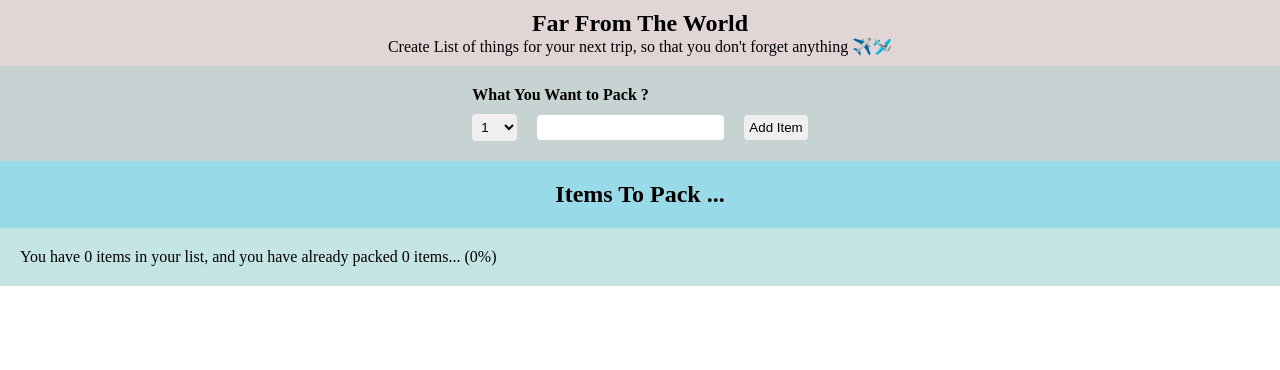
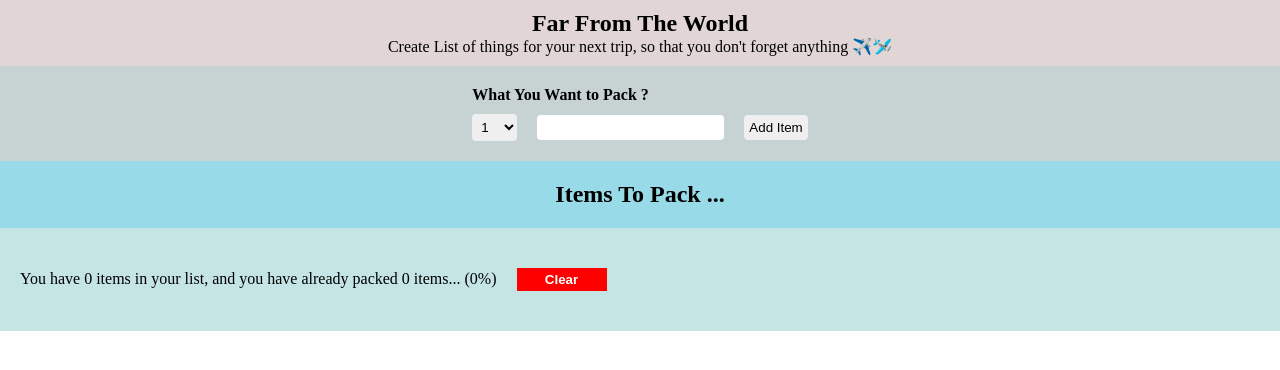
Before and after one commit to ShashankShekhar9839/Reactjs, a React (Vite) app in the folder packing-list/: page / in a window 1280 px wide. Shown: the top 370 px of the page. Built offline with nearby package versions, Linux system fonts and the light colour scheme.

Commit message:
clear feature added

```diff
--- a/packing-list/src/App.jsx
+++ b/packing-list/src/App.jsx
@@ -24,6 +24,10 @@ function App() {
     );
   };
 
+  const handleClear = () => {
+    setItems([]);
+  };
+
   useEffect(() => {
     console.log(items);
   }, [items]);
@@ -37,7 +41,7 @@ function App() {
         onDeleteItem={handleDeleteItem}
         onItemToggle={handleCheckedItem}
       />
-      <Footer items={items} />
+      <Footer items={items} onClear={handleClear} />
     </div>
   );
 }
--- a/packing-list/src/components/Footer.jsx
+++ b/packing-list/src/components/Footer.jsx
@@ -1,7 +1,7 @@
 import React from "react";
 import "../css/footer.css";
 
-const Footer = ({ items }) => {
+const Footer = ({ items, onClear }) => {
   const totalItems = items.length;
   const packedItems = items.filter((item) => item.packed).length;
   const percentagePacked =
@@ -10,6 +10,9 @@ const Footer = ({ items }) => {
   return (
     <div className="footer">
       {`You have ${totalItems} items in your list, and you have already packed ${packedItems} items... (${percentagePacked}%)`}
+      <button className="clear-btn" onClick={onClear}>
+        Clear
+      </button>
     </div>
   );
 };
--- a/packing-list/src/css/footer.css
+++ b/packing-list/src/css/footer.css
@@ -2,3 +2,15 @@
   background-color: rgb(197, 228, 228);
   padding: 20px;
 }
+
+.clear-btn {
+  padding: 4px;
+  margin: 20px;
+  width: 90px;
+  background-color: red;
+  color: white;
+  font-weight: bolder;
+  outline: none;
+  border: none;
+  cursor: pointer;
+}
```
